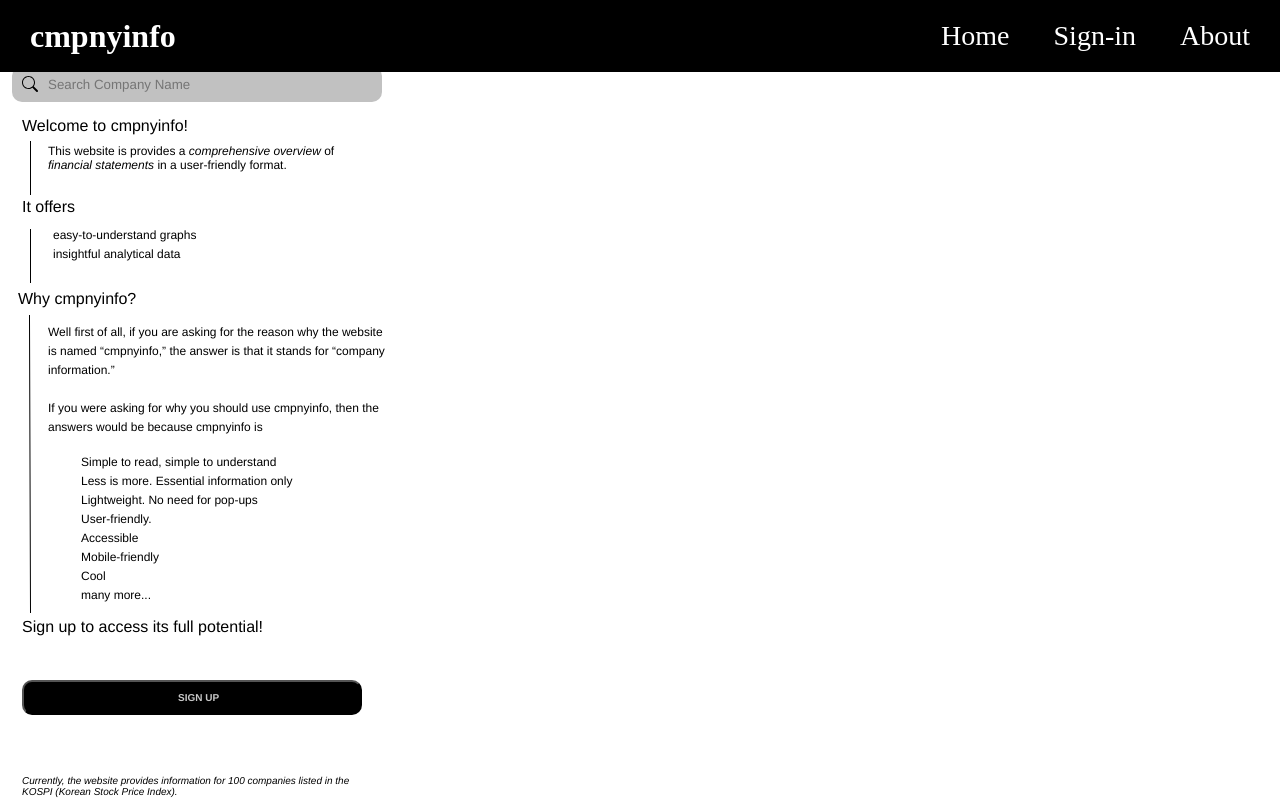
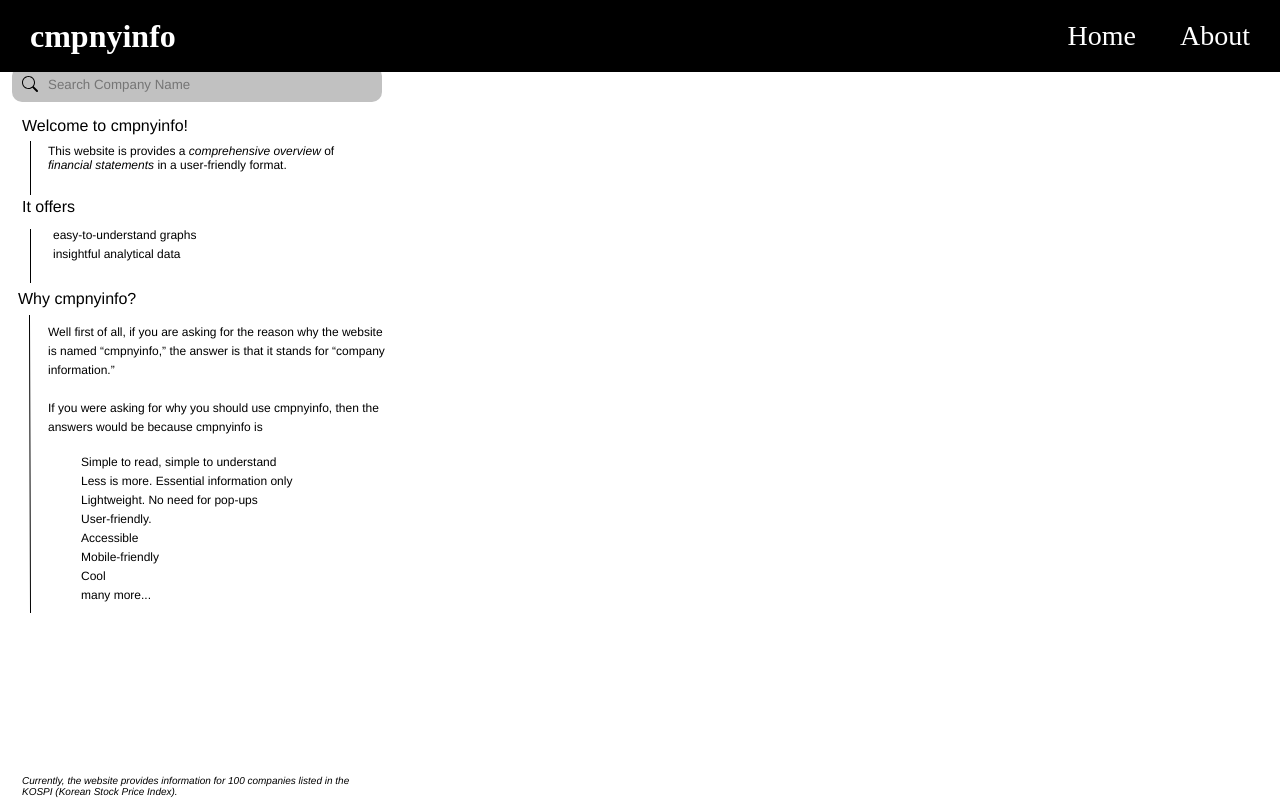
Before and after one commit to kmsrogerkim/DJANGO-cmpnyinfo, a Django app: page / in a window 1280 px wide. Run offline with Django 5.2, Linux system fonts and the light colour scheme; some libraries are stand-ins or nearby versions.

Commit message:
HOT FIX: Removed (temp) sign-in/up feature

```diff
--- a/UI/templates/home.html
+++ b/UI/templates/home.html
@@ -39,7 +39,7 @@
         </p>
         <div class="text-wrapper-5">Welcome to cmpnyinfo!</div>
         <div class="text-wrapper-6">Why cmpnyinfo?</div>
-        <p class="p">Sign up to access its full potential!</p>
+        <!-- <p class="p">Sign up to access its full potential!</p> -->
         <p class="it-offers">
           <span class="text-wrapper-7">It offers</span>
           <span class="text-wrapper-8"> <br /></span>
@@ -99,7 +99,7 @@
         <img class="line-4" src="{%static 'UI/img/line-6.svg'%}" />
         <form method="post">
           {%csrf_token%}
-          <button class="sign-up-button" type="submit"><div class="text-wrapper-10">SIGN UP</div></button>
+          <!-- <button class="sign-up-button" type="submit"><div class="text-wrapper-10">SIGN UP</div></button> -->
         </form>
         <p class="text-wrapper-9">
           Currently, the website provides information for 100 companies listed in the KOSPI (Korean Stock Price Index).
--- a/UI/templates/navbar.html
+++ b/UI/templates/navbar.html
@@ -12,7 +12,7 @@
             <a href="{%url 'home'%}" class="logo">cmpnyinfo</a>
             <nav class="navbar">
                 <a href="{%url 'home'%}">Home</a>
-                <a href="{%url 'sign_in'%}">Sign-in</a>
+                <!-- <a href="{%url 'sign_in'%}">Sign-in</a> -->
                 <a href="{%url 'home'%}">About</a>
             </nav>
         </header>
--- a/UI/urls.py
+++ b/UI/urls.py
@@ -3,7 +3,7 @@ from . import views
 
 urlpatterns = [
 	path("", views.home, name="home"),
-	path("sign_up", views.sign_up, name="sign_up"),
-	path("sign_in", views.sign_in, name="sign_in"),
+	# path("sign_up", views.sign_up, name="sign_up"),
+	# path("sign_in", views.sign_in, name="sign_in"),
 	path("<str:cmpnyname>", views.cmpny, name="cmpny")
 ]
--- a/UI/views.py
+++ b/UI/views.py
@@ -8,38 +8,36 @@ def home(request):
         if request.POST.get("cmpnyname"):
             cmpnyname = request.POST.get("cmpnyname")
             return redirect("cmpny", cmpnyname=cmpnyname)
-        else:
-            return redirect("sign_up")
     return render(request, "home.html")
 
-def sign_up(request):
-    if request.method == 'POST':
-        form = RegisterForm(request.POST)
-        if form.is_valid():
-            form.save()
-            usernamev = request.POST.get('username')
-            passwordv = request.POST.get('password2')
-            user = authenticate(username = usernamev, password = passwordv)
-            login(request, user)
-            return redirect("home")
-    else:
-        form = RegisterForm()
-        return render(request, "sign_up.html", {"form":form})
-    return render(request, "sign_up.html", {"form":form})
+# def sign_up(request):
+#     if request.method == 'POST':
+#         form = RegisterForm(request.POST)
+#         if form.is_valid():
+#             form.save()
+#             usernamev = request.POST.get('username')
+#             passwordv = request.POST.get('password2')
+#             user = authenticate(username = usernamev, password = passwordv)
+#             login(request, user)
+#             return redirect("home")
+#     else:
+#         form = RegisterForm()
+#         return render(request, "sign_up.html", {"form":form})
+#     return render(request, "sign_up.html", {"form":form})
 
-def sign_in(request):
-    if request.method == 'POST':
-        usernamev = request.POST.get('username')
-        passwordv = request.POST.get('password')
-        user = authenticate(request, username=usernamev, password = passwordv)
-        if user is not None:
-            login(request, user)
-            return redirect("home")
-        else:
-            messages.success(request, "Incorrect password/username. Please TRY AGAIN!")
-            return redirect("sign_in")
-    else:
-        return render(request, "sign_in.html")
+# def sign_in(request):
+#     if request.method == 'POST':
+#         usernamev = request.POST.get('username')
+#         passwordv = request.POST.get('password')
+#         user = authenticate(request, username=usernamev, password = passwordv)
+#         if user is not None:
+#             login(request, user)
+#             return redirect("home")
+#         else:
+#             messages.success(request, "Incorrect password/username. Please TRY AGAIN!")
+#             return redirect("sign_in")
+#     else:
+#         return render(request, "sign_in.html")
 
 def cmpny(request, cmpnyname):
     return render(request, "cmpny.html", {"cmpnyname":cmpnyname})
```
